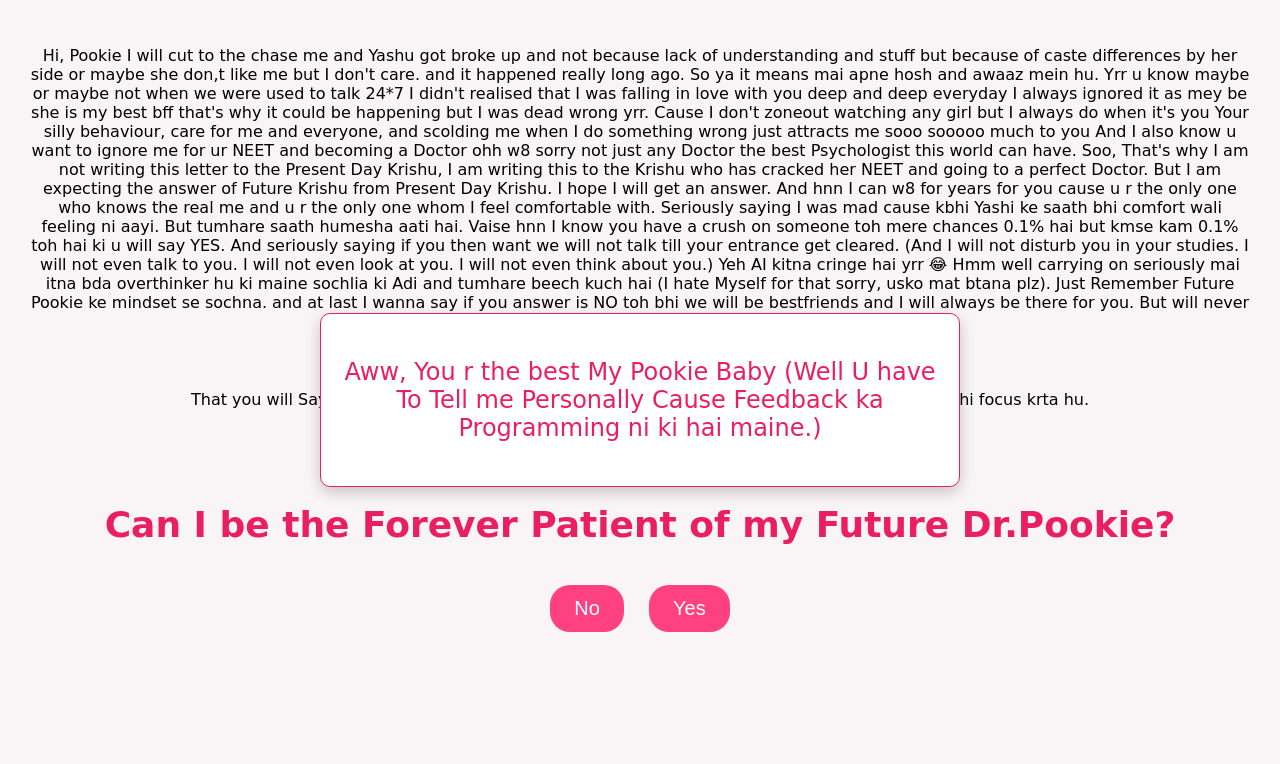
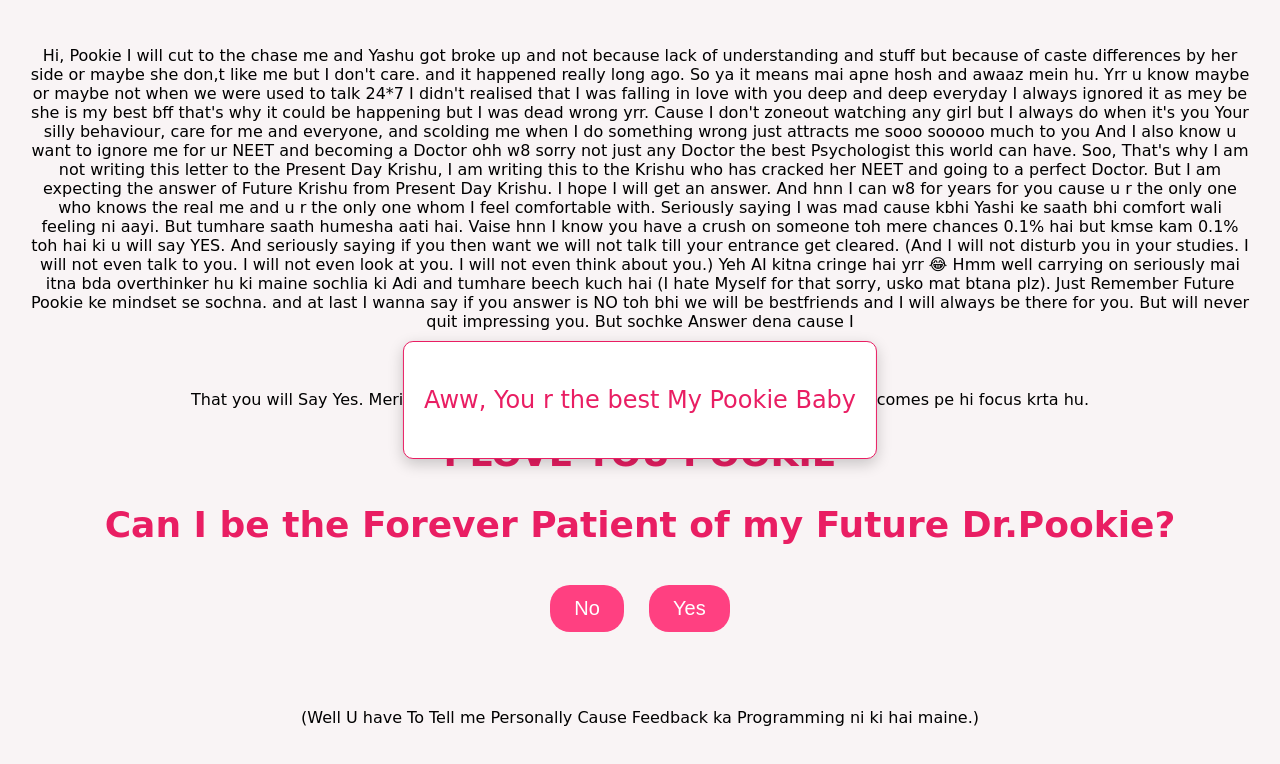
Before and after one commit to UNIVERSAL0721/LOVIEE, a plain HTML site: page index.html in a window 1280 px wide. Both pictures are taken after a click on the button "Yes". Drawn offline with Linux system fonts and the light colour scheme.

Commit message:
Update index.html

```diff
--- a/index.html
+++ b/index.html
@@ -41,10 +41,11 @@
             <button id="yes-btn">Yes</button>
         </div>
         <div class="popup" id="popup">
-            <p>Aww, You r the best My Pookie Baby
-            (Well U have To Tell me Personally Cause Feedback ka Programming ni ki hai maine.)</p>
+            <p>Aww, You r the best My Pookie Baby</p>
+
         </div>
     </div>
+    <p>(Well U have To Tell me Personally Cause Feedback ka Programming ni ki hai maine.)</p>
     <script src="Lovie.js"></script>
 </body>
 </html>
```
